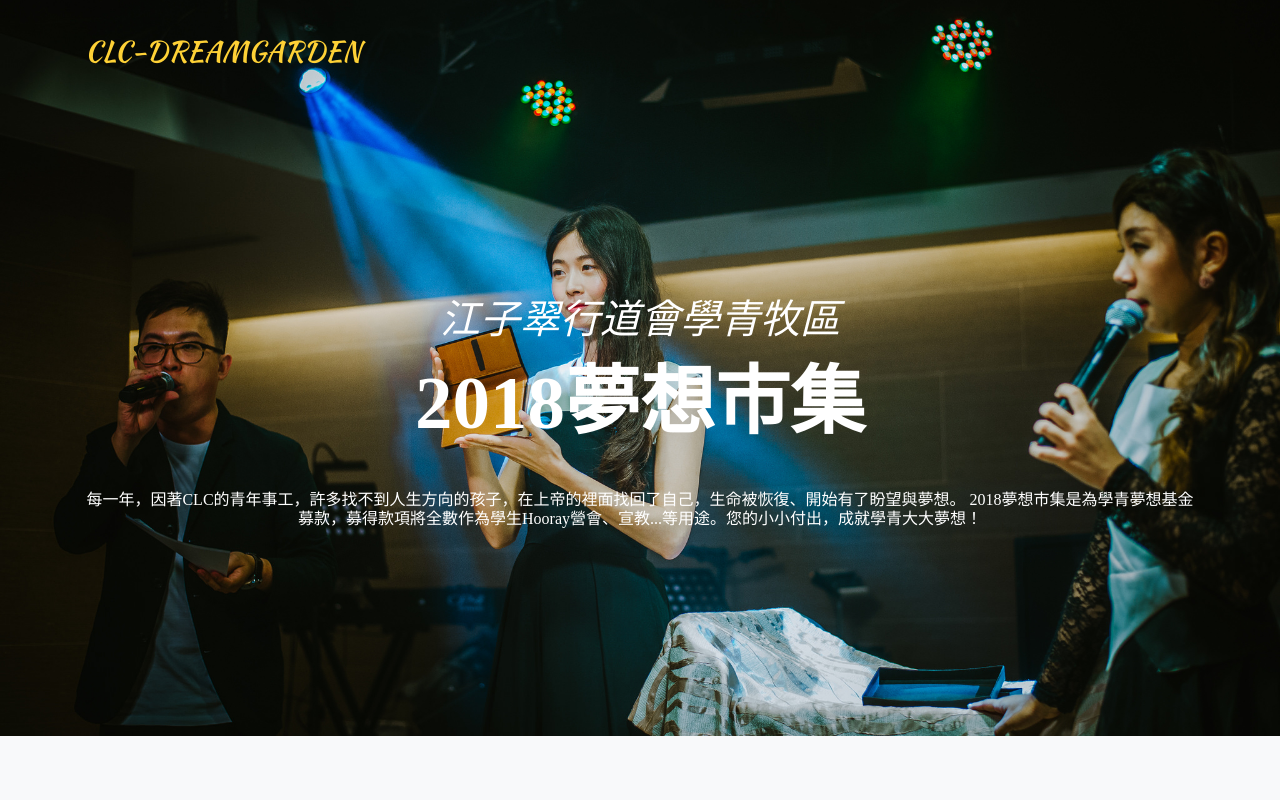
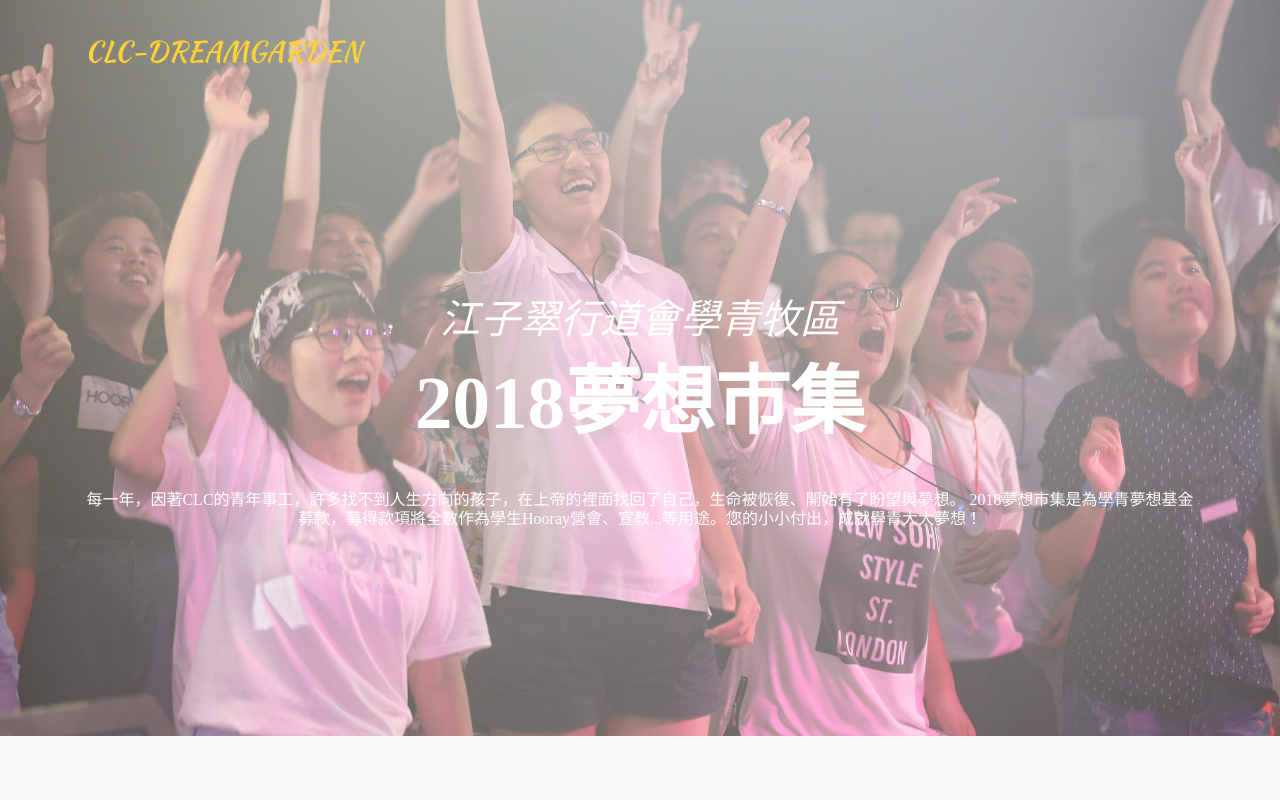
Before and after one commit to sallymah/CLCDreamGarden, a website with bundled scripts: page index.html in a window 1280 px wide. Shown: the top 800 px of the page. Built offline with nearby package versions, Linux system fonts and the light colour scheme; a web font is replaced by a local one.

Commit message:
change header

```diff
--- a/css/agency.css
+++ b/css/agency.css
@@ -175,7 +175,7 @@ img::-moz-selection {
 header.masthead {
   text-align: center;
   color: white;
-  background-image: url("../img/header-bg2.jpg");
+  background-image: url("../img/header-bg3.jpg");
   background-repeat: no-repeat;
   background-attachment: scroll;
   background-position: center center;
```
Also changed, not shown: img/header-bg3.jpg (added).
